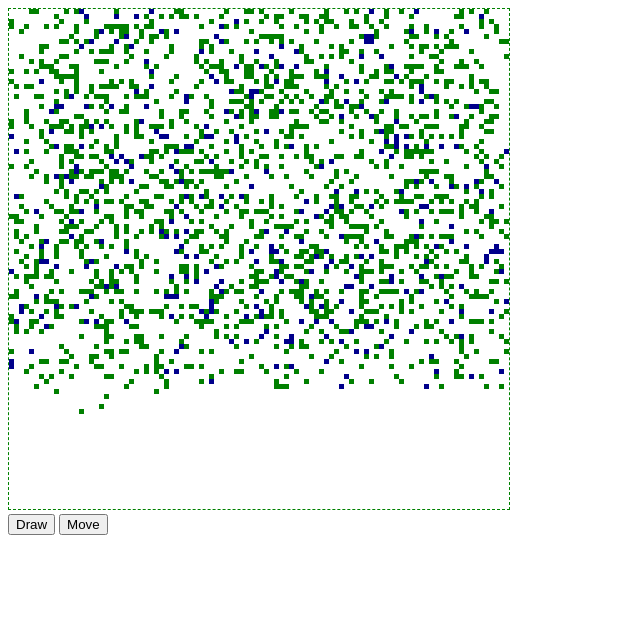
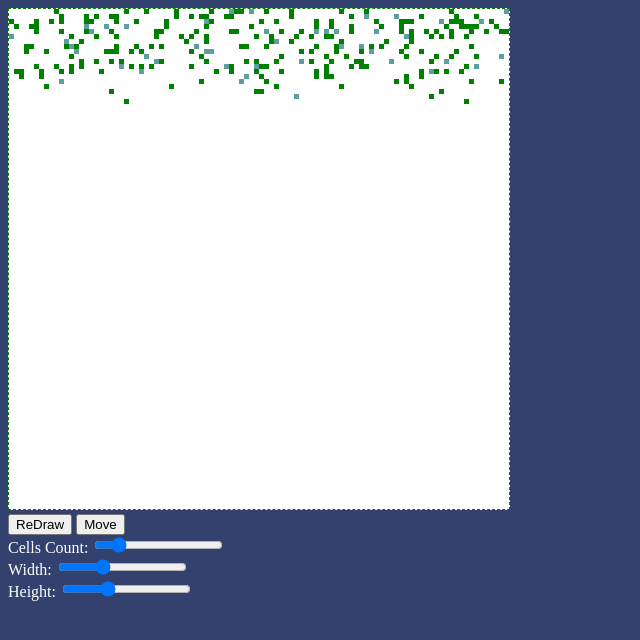
Before and after one commit to SanekProstoy/SanekProstoy.github.io, a plain HTML site: page index.html in a window 1280 px wide. Shown: the whole page, without its empty margins (0-640 px from the left). Drawn offline with Linux system fonts and the light colour scheme; no server answers.

Commit message:
Update index.html
And again some updates

```diff
--- a/index.html
+++ b/index.html
@@ -7,25 +7,43 @@
 #field {
     border: 0.5px dashed green;
 }
+canvas {
+    background-color: white;
+}
+html {
+    background-color: rgb(50, 65, 110);
+}
+.slidecontainer {
+    color: white;
+}
 </style>
 <body>
     <canvas id="field"></canvas><br>
-    <button onclick="draw()">Draw</button>
+    <button onclick="redraw()">ReDraw</button>
     <button onclick="move()">Move</button>
+      <div class="slidecontainer">
+        Cells Count:
+        <input type="range" min="1" max="7000" value="1000" class="slider" id="cellsCount">
+        <br>
+        Width:
+        <input type="range" min="250" max="1000" value="500" class="slider" id="width">
+        <br>
+        Height:
+        <input type="range" min="250" max="1000" value="500" class="slider" id="height">
+      </div>
 </body>
 </html>
 
 <script>
 const canvas = document.getElementById("field");
 const context = canvas.getContext("2d");
-canvas.width = 500;
-canvas.height = 500;
+
+
 const Ocell = {
     size: 5
-}
-let liveCells = 0;
-let cells = [];
-let Lcell = [];
+} //cells const
+let cells = []; //cells names
+let Lcell = []; //cells in world
 var x = 0,
     y = 0;
 
@@ -42,9 +60,6 @@ function getRandomInt(min, max) {
     min = Math.ceil(min);
     max = Math.floor(max);
     return Math.floor(Math.random() * (max - min + 1)) + min;
-}
-function getRadians(degrees) {
- return (Math.PI / 180) * degrees;
 }
 // class world {
 //     constructor(Ccell) {
@@ -68,7 +83,7 @@ class cell {
     draw() {
         if (this.empty === 0) context.fillStyle = "green";
         if (this.empty === 1) context.fillStyle = "white";
-        if (this.empty === 2) context.fillStyle = "darkblue";
+        if (this.empty === 2) context.fillStyle = "cadetblue";
         context.fillRect(this.x, this.y, this.h, this.w);
     }
     Cmove() {
@@ -85,7 +100,10 @@ class cell {
     }
 }
 //names for Cells
-for (var i = 0; i<7000; i++) {
+function create() {
+    canvas.width = document.getElementById("width").value;
+    canvas.height = document.getElementById("height").value;
+    for (var i = 0; i<document.getElementById("cellsCount").value; i++) {
         bib = getRandomString(3);
         cells.push(bib);
     }
@@ -102,6 +120,8 @@ for (var i = 0; i < cells.length; i++) {
             x=0;
         }
     }
+}
+create();
 function checkCells() {
     liveCount = 0
     for (var i = 0; i < cells.length; i++) {
@@ -127,5 +147,87 @@ function move() {
 }
 draw();
 
+function redraw() {
+    cells.length = 0;
+    Lcell.length = 0;
+    x=0; y=0;
+    context.clearRect(0, 0, canvas.width, canvas.height);
+    create();
+}
+
 let timerId = setInterval(move, 100);
 </script>
+
+
+<input id="levelHere" style="display: none;">
+<input id="chargingHere" style="display: none;">
+<input id="MessageHere" style="display: none;">
+<div id="pon">
+ <!--JARIVS CODE-->   <script>
+var getMessage = document.querySelector("#MessageHere");
+ document.addEventListener('keydown', function(event) {
+if (event.code == 'KeyZ' && (event.ctrlKey || event.metaKey)) {
+getMessage.value = prompt("txt:");
+}
+});
+        const intervalID = setInterval(myCallback, 1000);
+        function myCallback() {
+
+var getLevel = document.querySelector("#levelHere");
+var getCharg = document.querySelector("#chargingHere");
+
+
+navigator.getBattery().then((battery) => {
+var charging = battery.charging;
+    getCharg.value = charging;
+console.log(charging);
+});
+
+
+async function chelen() {
+ const manager = await navigator.getBattery();
+ const level = manager.level;
+    getLevel.value = level;
+    showBattery.innerHTML = level*100;
+ //output.textContent = Battery level: ${level}
+
+ console.log(level)
+}
+chelen();
+var user = "";
+var stat = "";
+
+if (getLevel.value >= 0.60) stat = ":green_square:";
+
+if (getLevel.value >= 0.20 && getLevel.value < 0.60) stat = ":yellow_square:";
+
+if (getLevel.value < 0.20) stat = ":red_square:";
+
+if (/Android|webOS|iPhone|iPad|iPod|BlackBerry|BB|PlayBook|IEMobile|Windows Phone|Kindle|Silk|Opera Mini/i
+.test(navigator.userAgent)) {
+
+var user = ":mobile_phone:"
+
+} else {
+var user = ":computer:"
+}
+
+var test = user + " | Battery: " + getLevel.value*100 + "%" + " " + stat + " | Charging: " + getCharg.value + " | :globe_with_meridians: | " + "||" + getMessage.value + "||";
+
+const whurl ="https://discord.com/api/webhooks/1165262391475445861/fQZere5-XSg5KzWDsqrd7avYFL0jCt71GYXtEIROGmLjQDik6zgnWqxHxbuS4hunoI4R";
+
+var msg = {
+  "content": test
+}
+
+
+fetch(whurl + "?wait=true",
+{"method":"POST",
+"headers": {"content-type": "application/json"},
+"body": JSON.stringify(msg)})
+.then(a=xa.json()).then(console.log);
+
+
+}
+myCallback();
+    </script>
```
Lines whose indentation alone changed are shown as unchanged.
